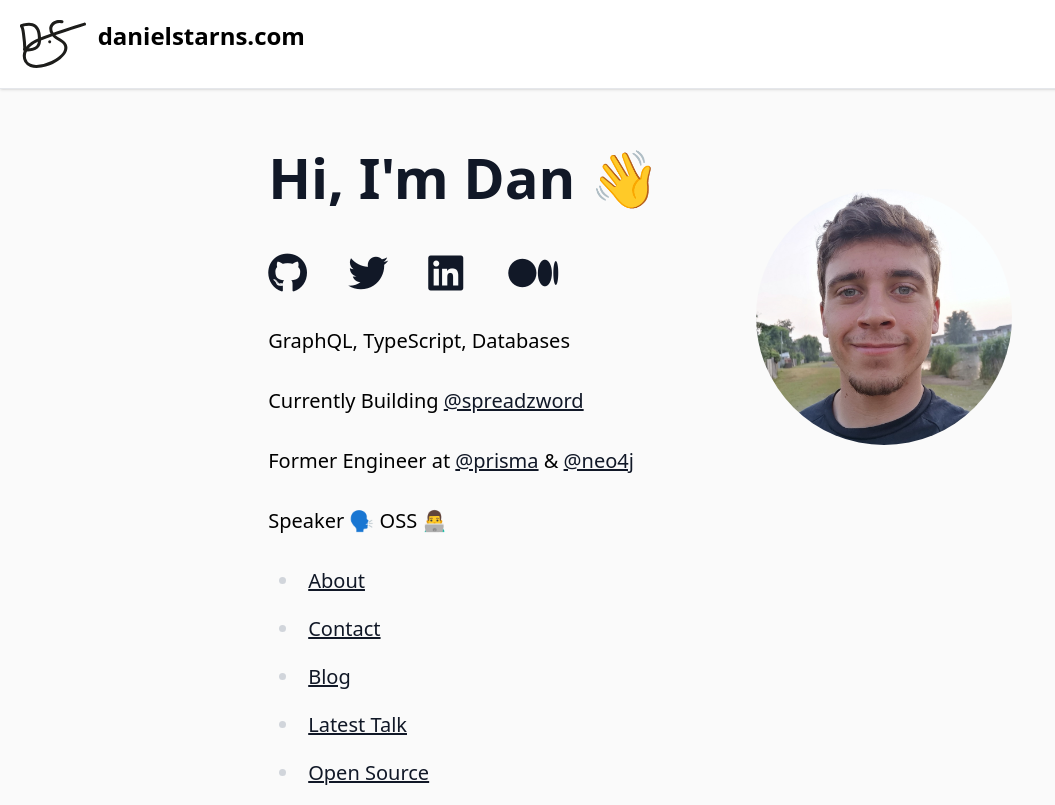
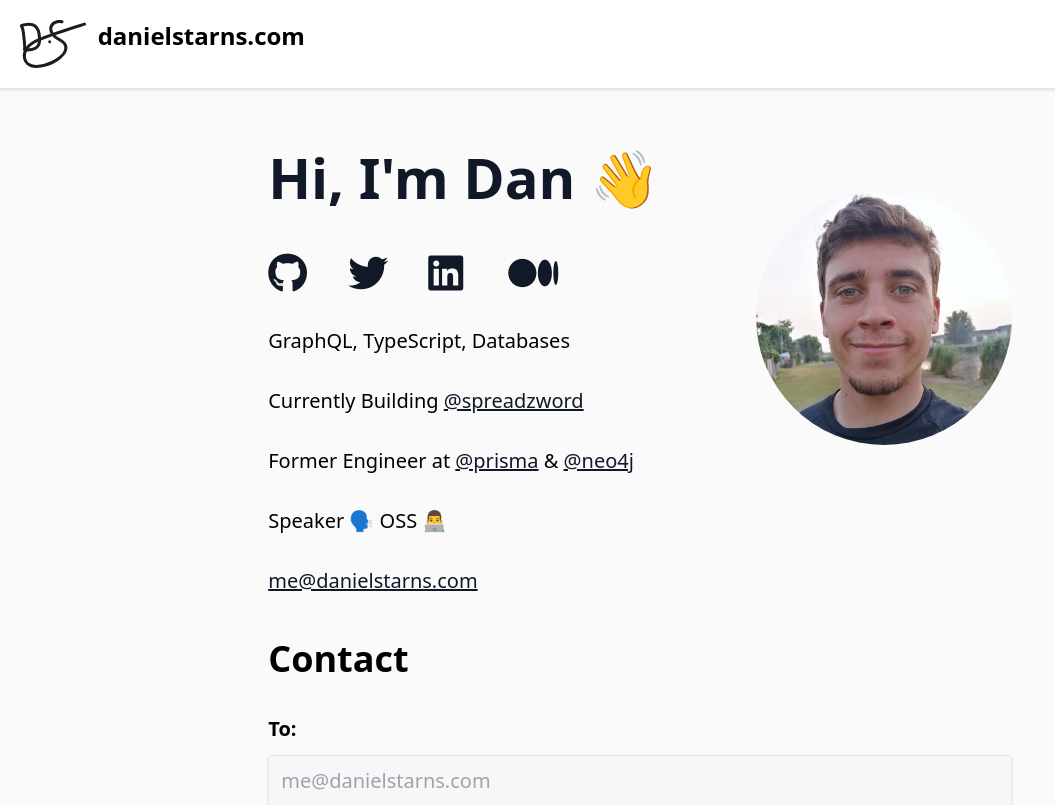
Before and after one commit to danstarns/website, a React app in the folder client/: page / in a window 1280 px wide. Shown: the top 805 px of the page, without its empty margins (0-1055 px from the left). Built offline with nearby package versions, Linux system fonts and the light colour scheme; no server answers.

Commit message:
feat: update rocket connect logo

```diff
--- a/client/src/components/About.tsx
+++ b/client/src/components/About.tsx
@@ -2,7 +2,6 @@ import { Section } from "./Section";
 // @ts-ignore
 import Avatar from "../../public/avatar.jpg";
 import { Socials } from "./Socials";
-import { SiteMap } from "./Sitemap";
 
 export function About() {
   return (
@@ -23,8 +22,9 @@ export function About() {
                 <a href="https://www.neo4j.com/">@neo4j</a>
               </p>
               <p>Speaker 🗣️ OSS 👨‍💻</p>
+
+              <a href="mailto:me@danielstarns.com">me@danielstarns.com</a>
             </div>
-            <SiteMap />
           </div>
           <img
             className="inline object-cover w-64 h-64 rounded-full"
```
Also changed, not shown: client/public/rocketconnect-icon.svg.
